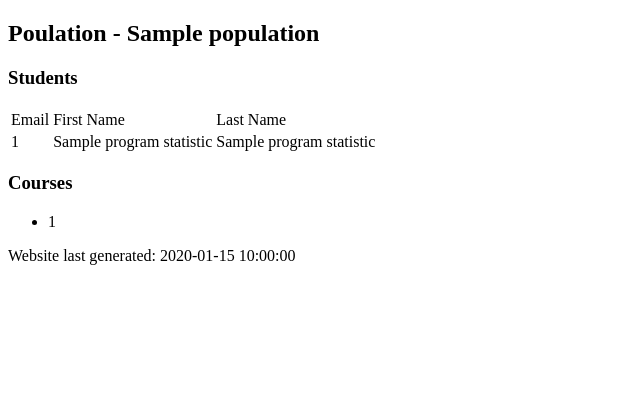
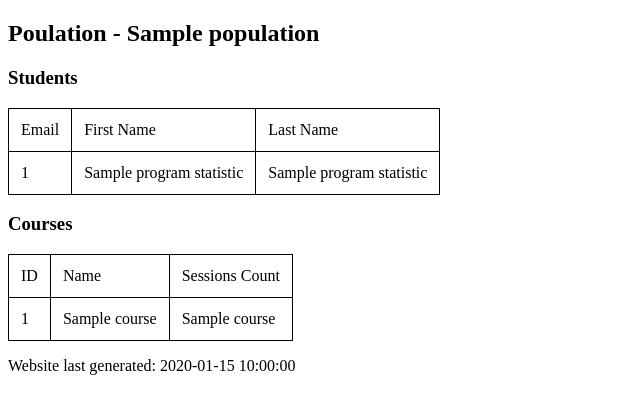
Before and after one commit to Mf4z/TranscriptProj, a Flask app: template templates/populations.html in a window 1280 px wide. Shown: the top 414 px of the page, without its empty margins (0-640 px from the left). Run offline with Flask 3, Linux system fonts and the light colour scheme; the template is opened without the code that fills it: most values are stand-ins (such as "Sample title", 1, 10 or a date in 2020).

Commit message:
Add courses with sessions count to populations page

```diff
--- a/app.py
+++ b/app.py
@@ -43,6 +43,29 @@
 ON p.program_course_code_ref  = c.course_code
 WHERE p.program_assignment = '{programme}'"""
 
+    query_courses = f"""SELECT s.session_course_ref ,
+c.course_name,
+COUNT(s.session_course_ref ) AS session_count,
+p.program_assignment,
+s.session_population_year,
+s.session_population_period
+FROM programs p
+JOIN courses c
+ON p.program_course_code_ref  = c.course_code
+JOIN sessions s
+ON s.session_course_ref = c.course_code
+GROUP BY
+s.session_course_ref,
+p.program_assignment,
+c.course_name,
+s.session_population_year,
+s.session_population_period
+HAVING
+p.program_assignment = '{programme}' AND
+s.session_population_year = {year} AND
+s.session_population_period = '{batch}'
+"""
+
     student_population = executeQuery(student_population_query)
     programme_courses = executeQuery(query_courses)
 
@@ -56,6 +79,8 @@
 FROM students s
 JOIN contacts c
 ON s.student_contact_ref = c.contact_email WHERE s.student_population_code_ref = '{programme}' AND s.student_population_year_ref = {year} AND s.student_population_period_ref = '{batch}'"""
+
+    cour
     student_population = executeQuery(student_population_query)
     return render_template('populations.html',student_population=student_population)
 
--- /dev/null
+++ b/static/main.css
@@ -0,0 +1,5 @@
+table, th, td {
+    border: 1px solid black;
+    border-collapse: collapse;
+    padding: 12px;
+  }
--- a/templates/populations.html
+++ b/templates/populations.html
@@ -4,6 +4,9 @@
 <head>
     <meta charset="UTF-8">
     <meta name="viewport" content="width=device-width, initial-scale=1.0">
+    <link rel="stylesheet" href="styles.css">
+    <link rel="stylesheet" href="{{ url_for('static', filename='main.css') }}">
+
     <title>Popluations</title>
 </head>
 
@@ -11,7 +14,6 @@
     <h2>Poulation - {{population}}</h2>
 
     <h3>Students</h3>
-
     <table>
         <thead>
             <tr>
@@ -38,11 +40,30 @@
     </table>
 
     <h3>Courses</h3>
-    <ul>
-        {% for course in programme_courses %}
-        <li>{{course[0]}}</li>
-        {% endfor %}
-    </ul>
+    <table>
+        <thead>
+            <tr>
+                <td>ID</td>
+                <td>Name</td>
+                <td>Sessions Count</td>
+            </tr>
+        </thead>
+        <tbody>
+            {% for course in programme_courses %}
+            <tr>
+                <td>
+                    {{course[0]}}
+                </td>
+                <td>
+                    {{course[1]}}
+                </td>
+                <td>
+                    {{course[2]}}
+                </td>
+            </tr>
+            {% endfor %}
+        </tbody>
+    </table>
 
     <p>Website last generated: {{generation_time}}</p>
 </body>
```
